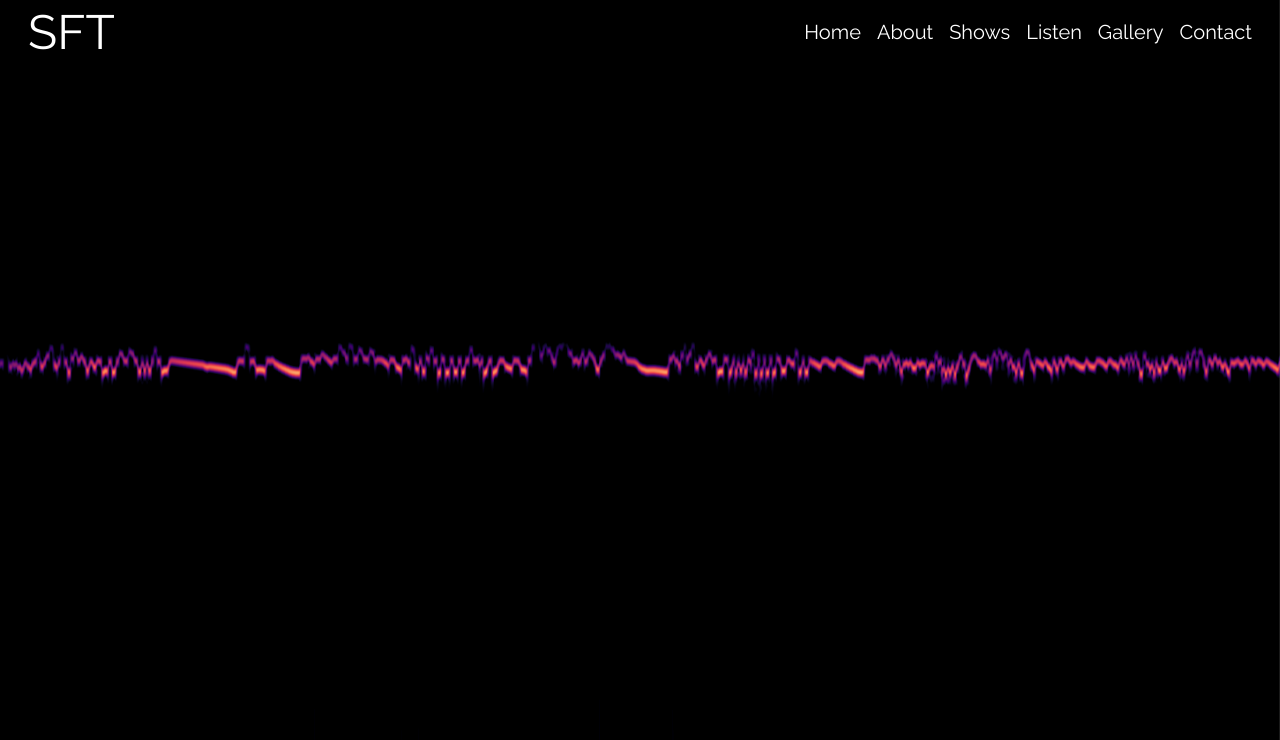
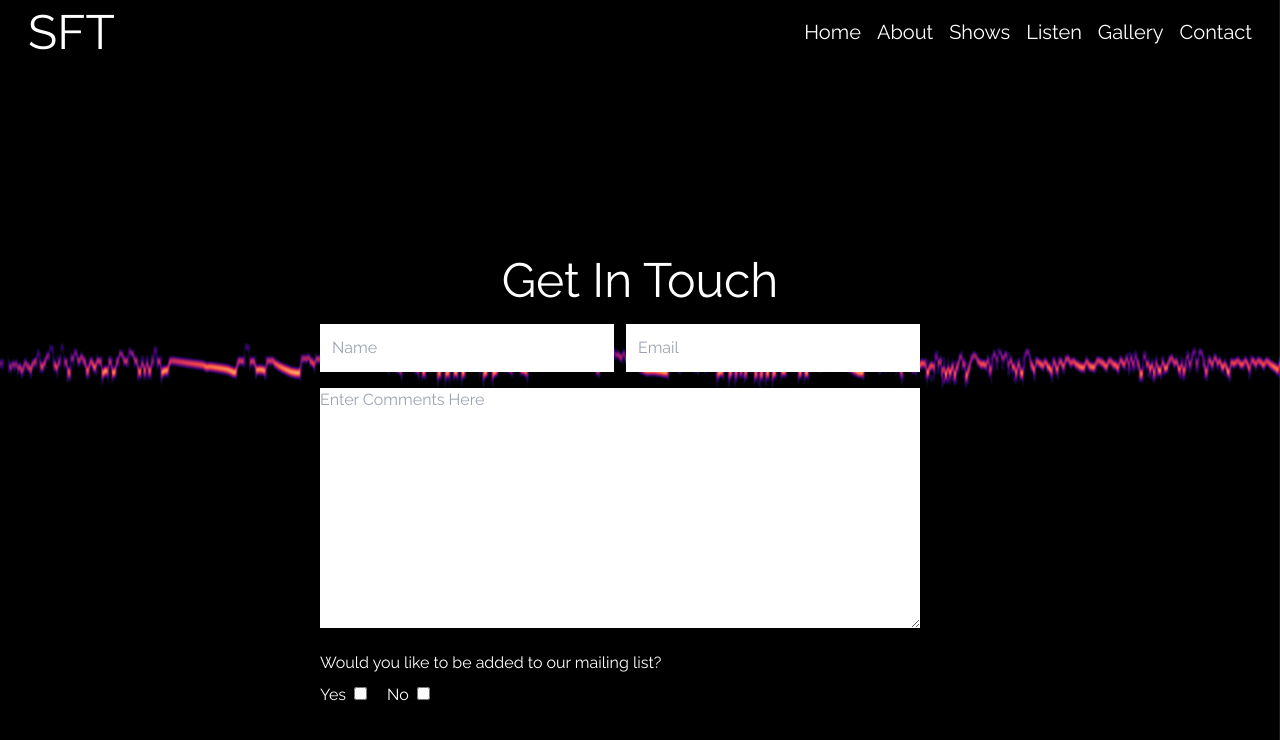
Before and after one commit to kaseyknudsen/Schimscheimer-Family-Trio-Website, a Next.js app: page /contact in a window 1280 px wide. Shown: the top 740 px of the page. Built offline with nearby package versions, Linux system fonts and the light colour scheme.

Commit message:
started contact form

```diff
--- a/app/components/AlternateHero.js
+++ b/app/components/AlternateHero.js
@@ -34,7 +34,6 @@ const AlternateHero = () => {
               </button>
             </Link>
           </div>
-
         </div>
 
         <div className="bg-black/60 absolute h-screen top-0 bottom-0 left-0 right-0" />
--- /dev/null
+++ b/app/components/Contact.js
@@ -0,0 +1,44 @@
+import React from "react";
+
+const Contact = () => {
+  return (
+    <div className="pt-5 max-w-[1240px] text-white">
+      <form className="max-w-[600px] m-auto">
+        <div className="grid sm:grid-cols-2 gap-3">
+          <input type="text" className="p-3" placeholder="Name" />
+          <input type="text" className=" p-3" placeholder="Email" />
+        </div>
+        <div>
+          <textarea
+            className="w-full my-4"
+            cols="30"
+            rows="10"
+            placeholder="Enter Comments Here"
+          ></textarea>
+        </div>
+        <p className="mb-2">Would you like to be added to our mailing list?</p>
+        <label for="mailing-list-yes" className="mr-2">
+          Yes
+        </label>
+        <input
+          type="checkbox"
+          id="mailing-list-yes"
+          name="mailing-list"
+          value="yes"
+          className="mr-5"
+        />
+        <label for="mailing-list-yes" className="mr-2">
+          No
+        </label>
+        <input
+          type="checkbox"
+          id="mailing-list-no"
+          name="mailing-list"
+          value="no"
+        />
+      </form>
+    </div>
+  );
+};
+
+export default Contact;
--- a/app/components/ContactUs.js
+++ /dev/null
@@ -1,5 +0,0 @@
-const ContactUs = () => {
-  return <div>Contact Us</div>;
-};
-
-export default ContactUs;
--- a/app/components/ShowCard.js
+++ b/app/components/ShowCard.js
@@ -1,6 +1,6 @@
 const ShowCard = ({ date, venue, location, time, website, link }) => {
   return (
-    <div className="h-48 bg-white/80 rounded flex flex-row justify-between text-black font-semibold z-20">
+    <div className="h-38 bg-white rounded flex flex-row justify-between text-black font-semibold z-20">
       <div className="p-4 flex flex-col gap-2 items-start">
         <p className="text-md">{date}</p>
         <p className="text-xl">{venue}</p>
--- a/app/contact/page.js
+++ b/app/contact/page.js
@@ -1,4 +1,4 @@
-import Navbar from "../components/Navbar";
+import Contact from "../components/Contact";
 
 export const metadata = {
   title: "Contact The Schimscheimer Family Trio",
@@ -6,7 +6,14 @@ export const metadata = {
 };
 
 const page = () => {
-  return <div className="custom-img3 bg-fixed bg-cover h-screen">Contact</div>;
+  return (
+    <div className="custom-img3 bg-fixed bg-cover min-h-screen">
+      <div className="pt-[20%] flex justify-center">
+        <h1 className=" text-white text-5xl">Get In Touch</h1>
+      </div>
+      <Contact />
+    </div>
+  );
 };
 
 export default page;
--- a/app/shows/page.js
+++ b/app/shows/page.js
@@ -7,12 +7,12 @@ export const metadata = {
 
 const page = () => {
   return (
-    <div className="custom-img6 bg-fixed bg-center min-h-screen relative z-[-1]">
+    <div className="custom-img6 bg-fixed bg-center min-h-screen  z-[-1]">
       <div className="absolute top-0 left-0 right-0 bottom-0 z-[2] bg-black/50" />
 
-      <div className="h-full flex flex-col relative ml-10 mr-[4em] z-10">
+      <div className="h-full flex flex-col ml-10 mr-[4em] z-10">
         <div className="flex flex-col gap-5">
-          <p className="text-white text-6xl mt-60 z-10 relative text-center">Shows</p>
+          <p className="text-white text-6xl mt-60 z-10 text-center">Shows</p>
           <div class="h-0.5 w-[100%] bg-white my-8" />
           <div className="flex flex-col gap-5">
             {showData.map((show, idx) => {
```
